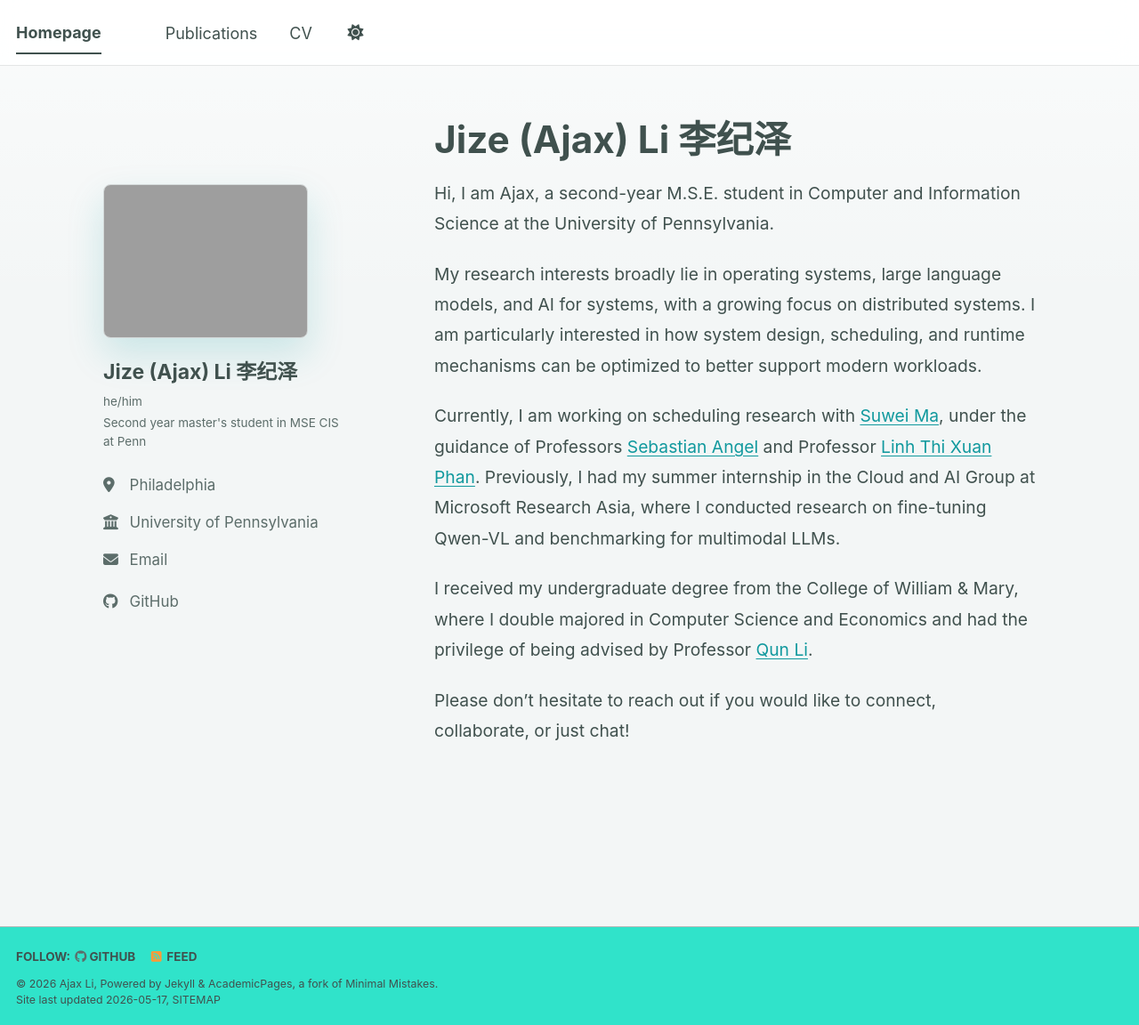
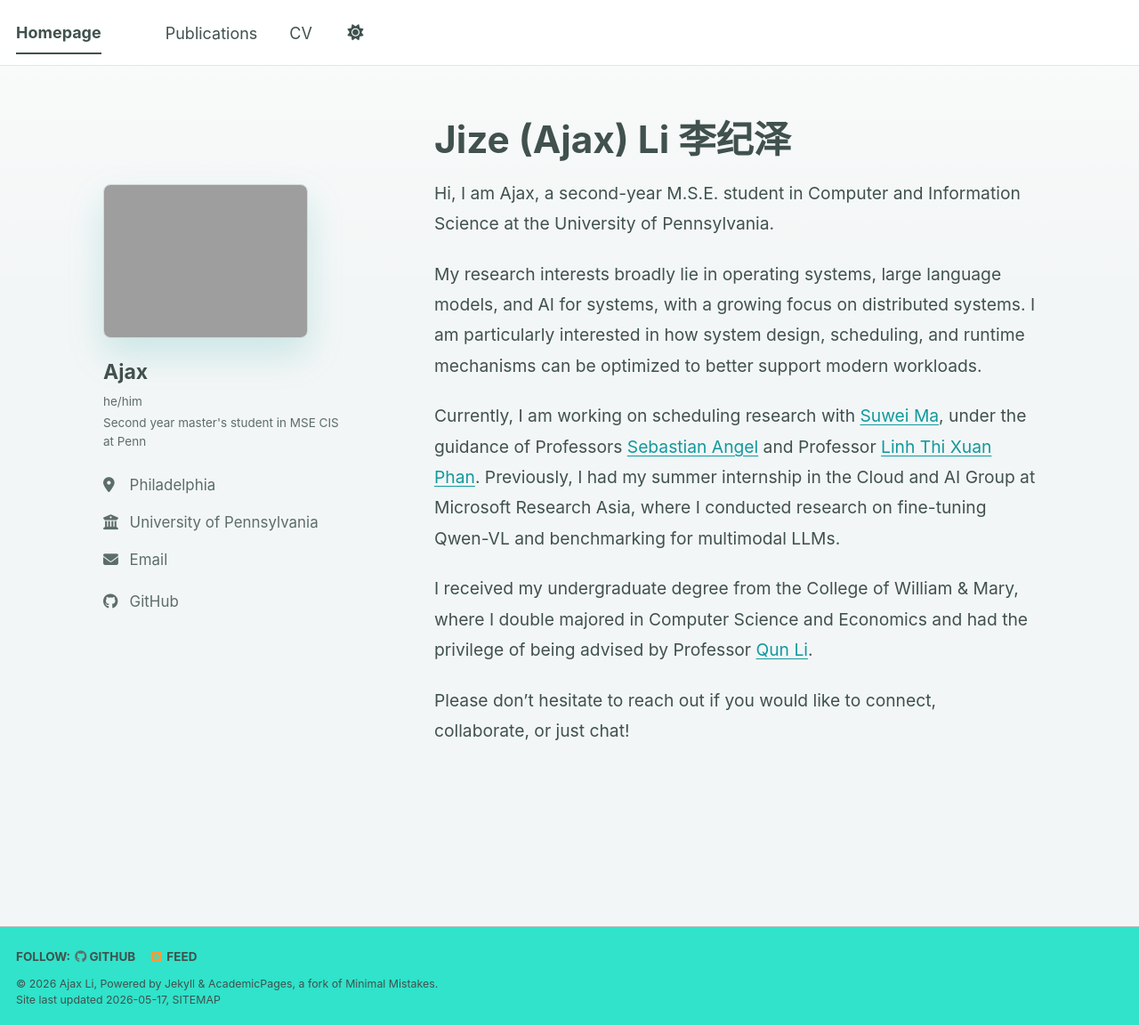
Before and after one commit to Ajax0709/Ajax0709.github.io, a Jekyll site: the page built from _pages/about.md, in a window 1280 px wide and 1152 px high. Shown: the whole window at 89% size. Built offline with Jekyll 4.4.1, drawn with Linux system fonts in a browser that asks for light colours; a script bundle is joined from its source files by our own code; library files that are not in the unit come from our copies.

Commit message:
minor change to avatar name

```diff
--- a/_config.yml
+++ b/_config.yml
@@ -25,7 +25,7 @@
 author:
   # Biographic information
   avatar: "avatar.PNG"
-  name: "Jize (Ajax) Li 李纪泽"
+  name: "Ajax"
   pronouns: "he/him"
   bio: "Second year master's student in MSE CIS at Penn"
   location: "Philadelphia"
```
